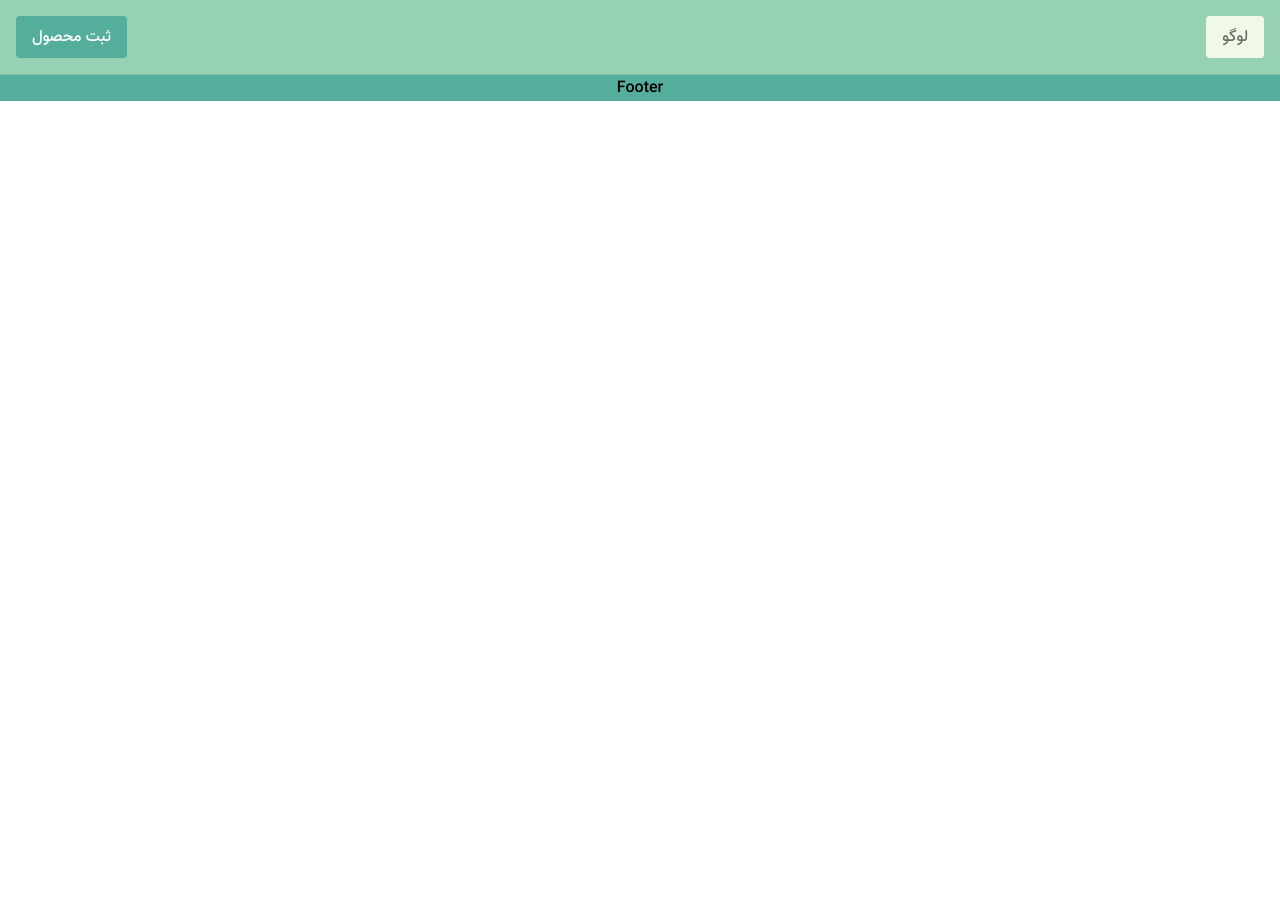
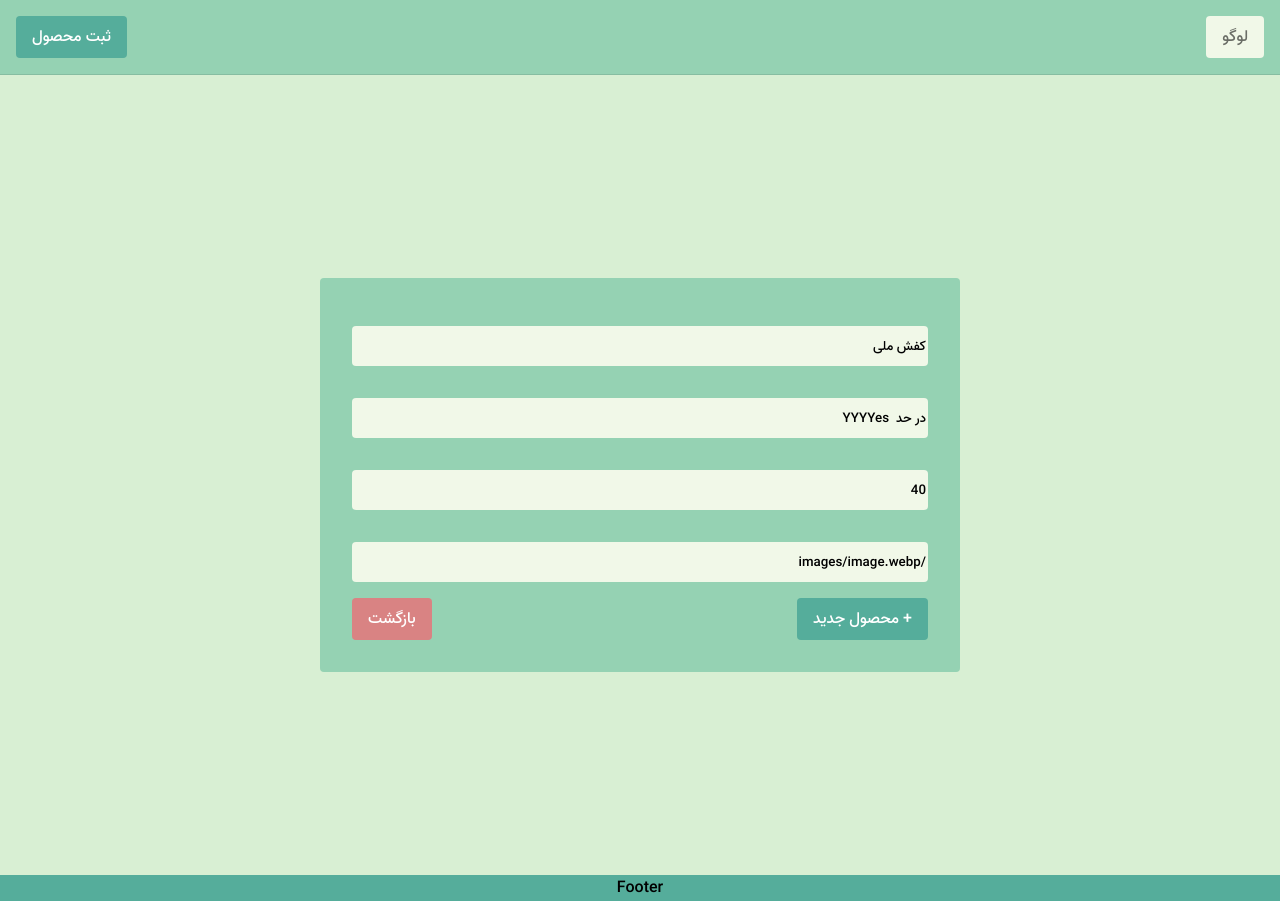
Before and after one commit to rezanikafarin700/hezaritem, a React (Create React App) app: page /products/edit/1 in a window 1280 px wide. Before the commit the page ends 800 px from the top, so only its background shows below. Built offline with nearby package versions, Linux system fonts and the light colour scheme; data requests are answered from the project's data file.

Commit message:
create EditProduct Component

```diff
--- a/public/sass/_colorpullet.scss
+++ b/public/sass/_colorpullet.scss
@@ -4,6 +4,7 @@ $sidebar :  #D8EFD3;
 $item :  #F1F8E8;
 $footer : #55AD9B;
 $denger : rgb(217, 131, 131);
+$delete : rgb(230, 39, 39);
 $spinner : #7290ff;
 
 $text : rgba(0, 0, 0, .56);
--- a/src/App.js
+++ b/src/App.js
@@ -1,4 +1,4 @@
-import { Home,Header,Footer,Getproduct,Product,Spinner } from "./components";
+import { Home,Header,Footer,Getproduct,Product,EditProduct,DeleteProduct } from "./components";
 import {  Route, Routes } from "react-router-dom";
 import "./App.scss";
 
@@ -10,6 +10,8 @@ const App = () => {
           <Route path="/" element={<Home/>}/>
           <Route  path="/addproduct" element={<Getproduct />} />
           <Route path="/products/:id" element={<Product />}/>
+          <Route path="/products/edit/:id" element={<EditProduct />}/>
+          <Route path="/products/delete/:id" element={<DeleteProduct />}/>
       </Routes>
       <Footer/>
     </>
--- a/src/App.scss
+++ b/src/App.scss
@@ -1,34 +1,43 @@
 @import "../public/sass/colorpullet.scss";
 
-.app{
+.app {
   display: flex;
   flex-direction: column;
-  flex : 1 1 auto;
-  color : $text;
+  flex: 1 1 auto;
+  color: $text;
   background: $background;
 }
 
-.mybtn{
-  padding: .5rem 1rem;
+.wrapper{
+  margin: 0 1rem;
+}
+
+.scale{
+  display: flex;
+  justify-content: space-between;
+}
+
+.mybtn {
+  padding: 0.5rem 1rem;
   border-radius: 4px;
   text-align: center;
   border: none;
   font-size: medium;
   cursor: pointer;
   text-decoration: none;
+  color: $color-btn;
 
-  &__sucsess{
+  &__sucsess {
     background-color: $footer;
-    color : $color-btn;
-
   }
-  &__denger{
+  &__delete {
+    background-color: $delete;
+  }
+  &__denger {
     background-color: $denger;
-    color : $color-btn;
-
   }
-  &__logo{
+  &__logo {
     background-color: $background;
-    color : $text;
+    color: $text;
   }
 }
--- /dev/null
+++ b/src/components/deleteproduct/DeleteProduct.jsx
@@ -0,0 +1,9 @@
+const DeleteProduct = () => {
+    return(
+        <div className="wrapper">
+            <p>Delete Product</p>
+        </div>
+    )
+}
+
+export default DeleteProduct;
--- /dev/null
+++ b/src/components/editproduct/EditProduct.jsx
@@ -0,0 +1,116 @@
+import { useEffect, useState } from "react";
+import { Link, useNavigate, useParams } from "react-router-dom";
+import { editProduct, getProduct } from "../../services/Service";
+import { Spinner } from "../../components";
+import "../../components/getinfo/getproduct.scss";
+
+export const EditProduct = () => {
+  const navigate = useNavigate();
+
+  const [getDataProduct, setDataProduct] = useState({
+    id: null,
+    title: "",
+    text: "",
+    price: "",
+    image: "",
+  });
+
+  const { id } = useParams();
+
+
+  const [loading, setLoading] = useState(false);
+
+  useEffect(() => {
+    const featchData = async () => {
+      try {
+        setLoading(true);
+        const { data: productData } = await getProduct(id);
+        setDataProduct(() => {
+          let newState = { ...productData };
+          return newState;
+        });
+        setLoading(false);
+      } catch (err) {
+        console.log(err.message);
+        setLoading(false);
+      }
+    };
+    featchData();
+    console.log("useEffect , product = ", getDataProduct);
+  }, []);
+
+  const handelInput = (event) => {
+    setDataProduct({...getDataProduct,[event.target.name]: event.target.value });
+  };
+
+  const handelSubmit = async (e) => {
+    e.preventDefault();
+    try {
+      setLoading(true);
+      const { status } = await editProduct(getDataProduct);
+      if (status === 200) {
+        setDataProduct({});
+        setLoading(false);
+        navigate("/");
+      }
+    } catch (err) {
+      console.log(err.message);
+      setLoading(false);
+    }
+  };
+
+  return (
+    <div className="page">
+      {loading ? (
+        <Spinner />
+      ) : (
+        <form className="page__box" onSubmit={handelSubmit}>
+          <input
+            className="page__input"
+            name="title"
+            value={getDataProduct.title}
+            onChange={handelInput}
+            placeholder="عنوان"
+            required={true}
+          />
+          <input
+            className="page__input"
+            name="text"
+            value={getDataProduct.text}
+            onChange={handelInput}
+            placeholder="جمله کوتاه"
+            required={true}
+          />
+          <input
+            className="page__input"
+            name="price"
+            value={getDataProduct.price}
+            onChange={handelInput}
+            placeholder="قیمت"
+            required={true}
+          />
+          <input
+            className="page__input"
+            name="image"
+            value={getDataProduct.image}
+            onChange={handelInput}
+            placeholder="لینک عکس"
+            required={true}
+          />
+          <div className="page__btns">
+            <input
+              type="submit"
+              className="mybtn mybtn__sucsess"
+              value="+ محصول جدید"
+            />
+            <Link to="/" className="mybtn mybtn__denger">
+              بازگشت
+            </Link>
+          </div>
+        </form>
+      )}
+    </div>
+  );
+};
+
+export default EditProduct;
--- a/src/components/index.jsx
+++ b/src/components/index.jsx
@@ -8,4 +8,6 @@ export { default as Spinner } from "./spinner/Spinner";
 export { default as Product } from "./product/Product";
 export { default as Sidebar } from "./sidebar/Sidebar";
 export { default as Getproduct } from "./getinfo/Getproduct";
+export {default as EditProduct} from './editproduct/EditProduct';
+export {default as DeleteProduct} from './deleteproduct/DeleteProduct';
 export { default as SelectSearch } from "./select-search/SelectSearch";
--- a/src/components/product/Product.jsx
+++ b/src/components/product/Product.jsx
@@ -1,9 +1,9 @@
 import { useEffect, useState } from "react";
 import Item from "../item/Item";
 import { getProduct } from "../../services/Service";
-import { useParams } from "react-router-dom";
+import { useParams,Link } from "react-router-dom";
+import Spinner from "../spinner/Spinner";
 import "./product.scss";
-import Spinner from "../spinner/Spinner";
 
 const Product = () => {
   const { id: productId } = useParams();
@@ -30,7 +30,17 @@ const Product = () => {
 
   return (
     <div className="product">
-      {loading ? <Spinner /> : <Item data={getDataProduct} />}
+      {loading ? (
+        <Spinner />
+      ) : (
+        <div className="wrapper">
+          <Item data={getDataProduct} />
+          <div className="scale">
+            <Link to={`/products/delete/${productId}`} className="mybtn mybtn__delete">حذف</Link>
+            <Link to={`/products/edit/${productId}`} className="mybtn mybtn__denger">ویرایش</Link>
+          </div>
+        </div>
+      )}
     </div>
   );
 };
--- a/src/services/Service.js
+++ b/src/services/Service.js
@@ -22,6 +22,12 @@ export const saveProduct = (data) => {
     //   }).then(res => console.log('javab =' ,res.data)).catch(err => console.log(err.message));
 }
 
+export const editProduct = (productData) => {
+    const url = `${SERVER_URL}/products/${productData.id}`;
+    console.log('in edit product Data =',productData);
+    return axios.put(url,productData);
+}
+
 
 export const getAllUsers = () => {
     return axios.get(`${SERVER_URL}/users`);
```
Also changed, not shown: server/db.json, src/components/deleteproduct/editproduct.scss (added), src/components/editproduct/editproduct.scss (added).
